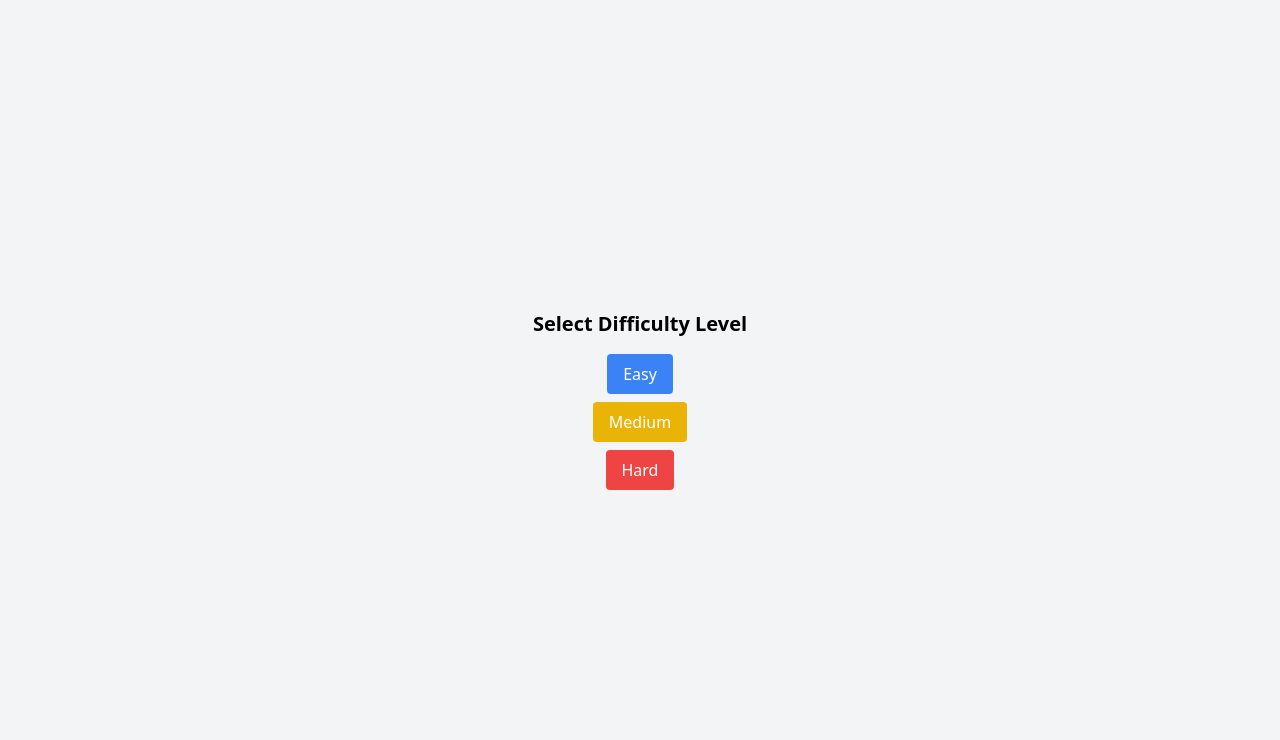
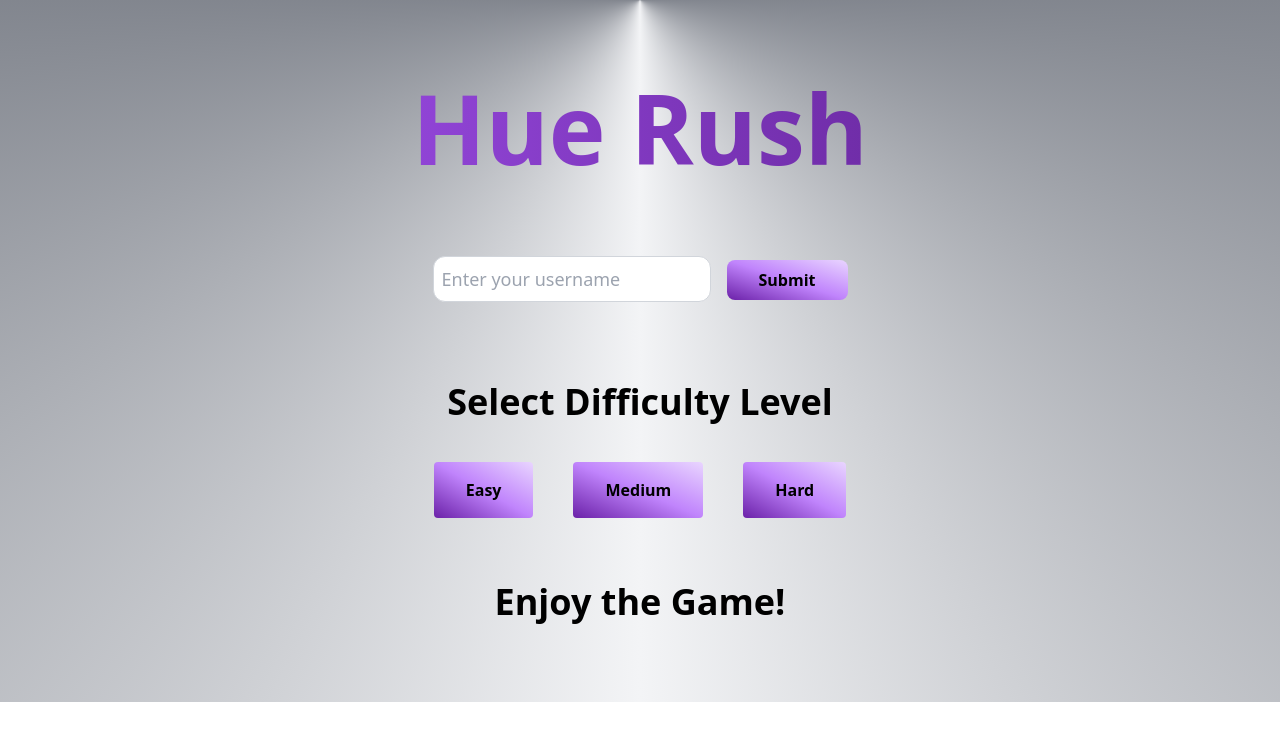
Before and after one commit to SiriChandhana06/Hue-Rush, a React (Create React App) app: page / in a window 1280 px wide. Shown: the top 740 px of the page. Built offline with nearby package versions, Linux system fonts and the light colour scheme.

Commit message:
Enhance UI

```diff
--- a/src/Page/Game.jsx
+++ b/src/Page/Game.jsx
@@ -33,6 +33,8 @@ function Game() {
   const [columns, setColumns] = useState(4); // Default column count for easy level
   const [showConfirmDialog, setShowConfirmDialog] = useState(false); // State for confirmation dialog
   const [selectedLevel, setSelectedLevel] = useState(null); // State to hold the selected level
+  const [username, setUsername] = useState('');
+  const [isUsernameSubmitted, setIsUsernameSubmitted] = useState(false);
 
   useEffect(() => {
     if (timer > 0 && !gameOver) {
@@ -149,38 +151,75 @@ function Game() {
     setGameOver(false);
     setLevel(null);
     setSelectedLevel(null);
+    setUsername('');
+    setIsUsernameSubmitted(false);
+  };
+
+  const handleSubmitUsername = () => {
+    if (username.trim()) {
+      setIsUsernameSubmitted(true); // Mark the username as submitted
+    }
   };
 
   return (
-    <div className="min-h-screen bg-gray-100 flex flex-col items-center justify-center p-4">
+    <div className="bg-[conic-gradient(at_top,_var(--tw-gradient-stops))] from-gray-900 via-gray-100 to-gray-900 p-10 md:p-20">
       {!level ? (
-        <div className="flex flex-col items-center">
-          <div className="text-xl font-bold mb-4">Select Difficulty Level</div>
-          <button className="bg-blue-500 text-white px-4 py-2 rounded mb-2" onClick={() => handleLevelSelect('easy')}>Easy</button>
-          <button className="bg-yellow-500 text-white px-4 py-2 rounded mb-2" onClick={() => handleLevelSelect('medium')}>Medium</button>
-          <button className="bg-red-500 text-white px-4 py-2 rounded" onClick={() => handleLevelSelect('hard')}>Hard</button>
+        <div>
+          <div>
+            <h1 className='text-center text-4xl md:text-8xl font-bold text-transparent bg-clip-text bg-gradient-to-r from-purple-500 to-purple-900'>Hue Rush</h1>
+            {!isUsernameSubmitted ? (
+              <div className="text-center mt-20">
+                <input
+                  className="p-2 border rounded-xl border-gray-300 text-lg"
+                  type="text"
+                  placeholder="Enter your username"
+                  value={username}
+                  onChange={(e) => setUsername(e.target.value)}
+                />
+                <button
+                  className="bg-gradient-to-bl from-purple-200 via-purple-400 to-purple-800 text-black font-semibold px-8 py-2 rounded-lg ml-4"
+                  onClick={handleSubmitUsername}
+                >
+                  Submit
+                </button>
+              </div>
+            ) : (
+              <div className="text-center mt-20 p-1 text-3xl font-bold">
+                Welcome, {username}!
+              </div>
+            )}
+            <div className=" text-2xl md:text-4xl font-bold text-center mt-20">Select Difficulty Level</div>
+          </div>
+        <div className="flex gap-10 items-center justify-center mt-10">
+          <button className="bg-gradient-to-bl from-purple-200 via-purple-400 to-purple-800 text-black font-semibold px-8 py-4 rounded " onClick={() => handleLevelSelect('easy')}  disabled={!isUsernameSubmitted}>Easy</button>
+          <button className="bg-gradient-to-bl from-purple-200 via-purple-400 to-purple-800 text-black font-semibold px-8 py-4 rounded " onClick={() => handleLevelSelect('medium')} disabled={!isUsernameSubmitted}>Medium</button>
+          <button className="bg-gradient-to-bl from-purple-200 via-purple-400 to-purple-800 text-black font-semibold px-8 py-4 rounded" onClick={() => handleLevelSelect('hard')} disabled={!isUsernameSubmitted}>Hard</button>
+        </div>
+        <div>
+          <h1 className='text-4xl mt-16 text-center font-semibold text-black'>Enjoy the Game! </h1>
+        </div>
         </div>
       ) : (
         <div className="flex flex-col items-center">
-          <div className="text-xl font-bold mb-4">Hue Rush</div>
-          <div className="text-lg mb-2">Score: {score}</div>
-          <div className="text-lg mb-4">Time Left: {timer}s</div>
+          <div className="text-center text-4xl md:text-8xl font-bold text-transparent bg-clip-text bg-gradient-to-r from-purple-500 to-purple-900">Hue Rush</div>
+          <div className="text-4xl font-semibold mt-4">Score: {score}</div>
+          <div className="text-xl font-semibold mt-4">Time Left: {timer}s</div>
           {gameOver && (
-            <div className="text-2xl font-bold mb-4 text-center">
-              Game Over! Final Score: {score}
-              <div className="text-lg mt-2">High Score: {highScore}</div>
-              <button className="bg-blue-500 text-white px-4 py-2 rounded mt-4" onClick={restartGame}>Restart</button>
+            <div className="text-2xl font-bold mt-4 text-center">
+             {username}, Game Over! Final Score: {score}
+              <div className="text-2xl mt-2">{username}, Your High Score: {highScore}</div>
+              <button className="bg-gradient-to-bl from-purple-200 via-purple-400 to-purple-800 text-black font-semibold px-4 py-2 rounded my-6" onClick={restartGame}>Restart</button>
             </div>
           )}
           <div className={`grid gap-4`} style={{ gridTemplateColumns: `repeat(${columns}, minmax(0, 1fr))` }}>
             {cards.map((card, index) => (
               <div
                 key={card.id}
-                className={`w-16 h-16 flex items-center justify-center cursor-pointer rounded-md transition-transform transform ${card.flipped ? '' : 'rotate-y-180'}`}
-                style={{ backgroundColor: card.flipped ? card.color : '#d1d5db' }} // Inline style for background color
+                className={`w-16 h-16 flex items-center justify-center mt-4 cursor-pointer rounded-md transition-transform transform ${card.flipped ? '' : 'rotate-y-180'}`}
+                style={{ backgroundColor: card.flipped ? card.color : 'white' }} // Inline style for background color
                 onClick={() => handleCardClick(index)}
               >
-                {!card.flipped && <div className="text-white text-lg">?</div>}
+                {!card.flipped && <div className="text-black text-lg">?</div>}
               </div>
             ))}
           </div>
@@ -190,8 +229,8 @@ function Game() {
         <div className="fixed inset-0 flex items-center justify-center bg-gray-800 bg-opacity-50">
           <div className="bg-white p-4 rounded shadow-lg text-center">
             <div className="text-lg mb-4">Are you sure you want to start the game?</div>
-            <button className="bg-blue-500 text-white px-4 py-2 rounded mr-2" onClick={startGame}>Start Game</button>
-            <button className="bg-gray-500 text-white px-4 py-2 rounded" onClick={cancelGame}>Cancel</button>
+            <button className="bg-gradient-to-tr from-violet-300 to-violet-400 text-black font-semibold px-4 py-2 rounded mr-4" onClick={startGame}>Start Game</button>
+            <button className="bg-[conic-gradient(at_top,_var(--tw-gradient-stops))] from-red-500 to-red-600 text-white px-4 py-2 rounded  " onClick={cancelGame}>Cancel</button>
           </div>
         </div>
       )}
```
Also changed, not shown: src/index.css (line endings or trailing spaces).
